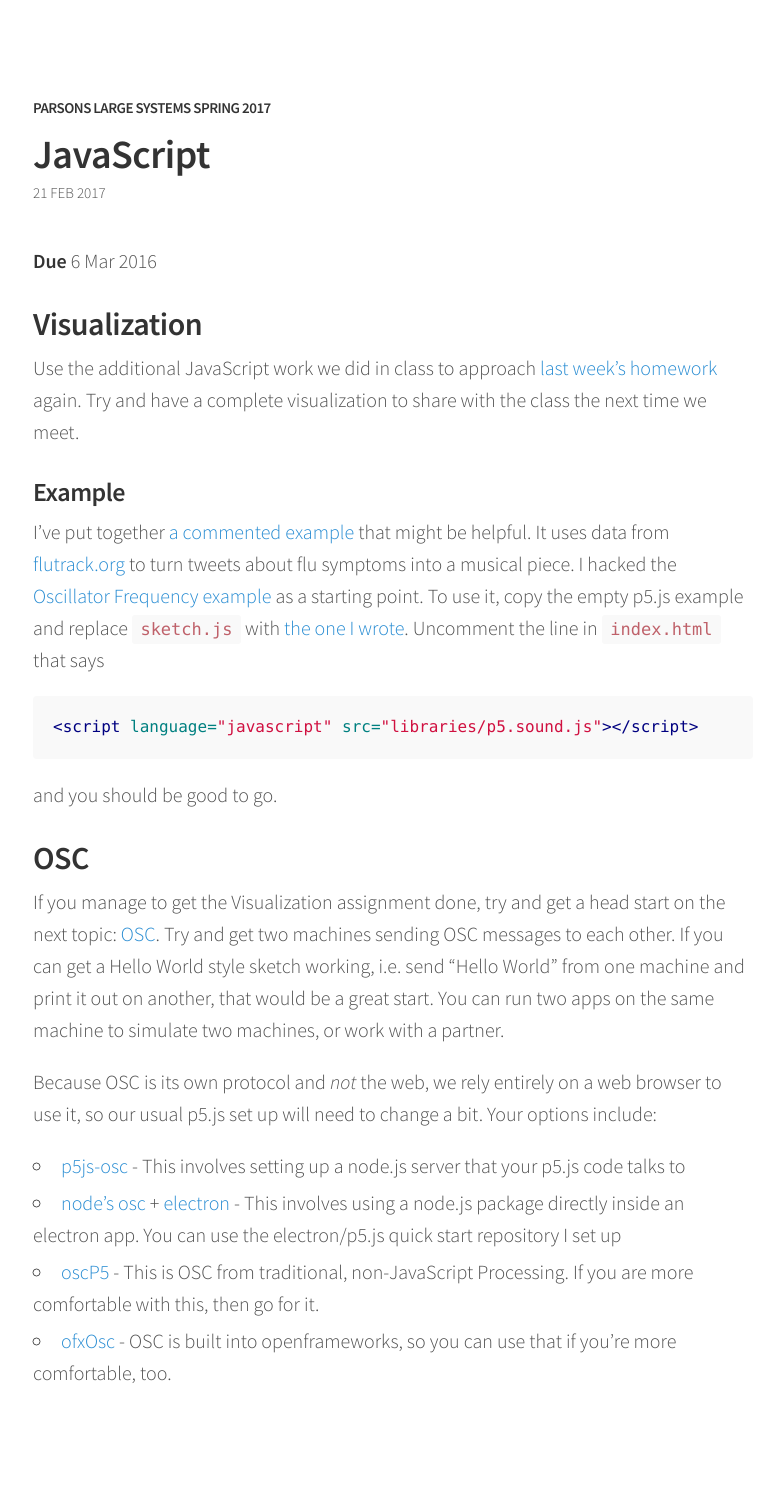
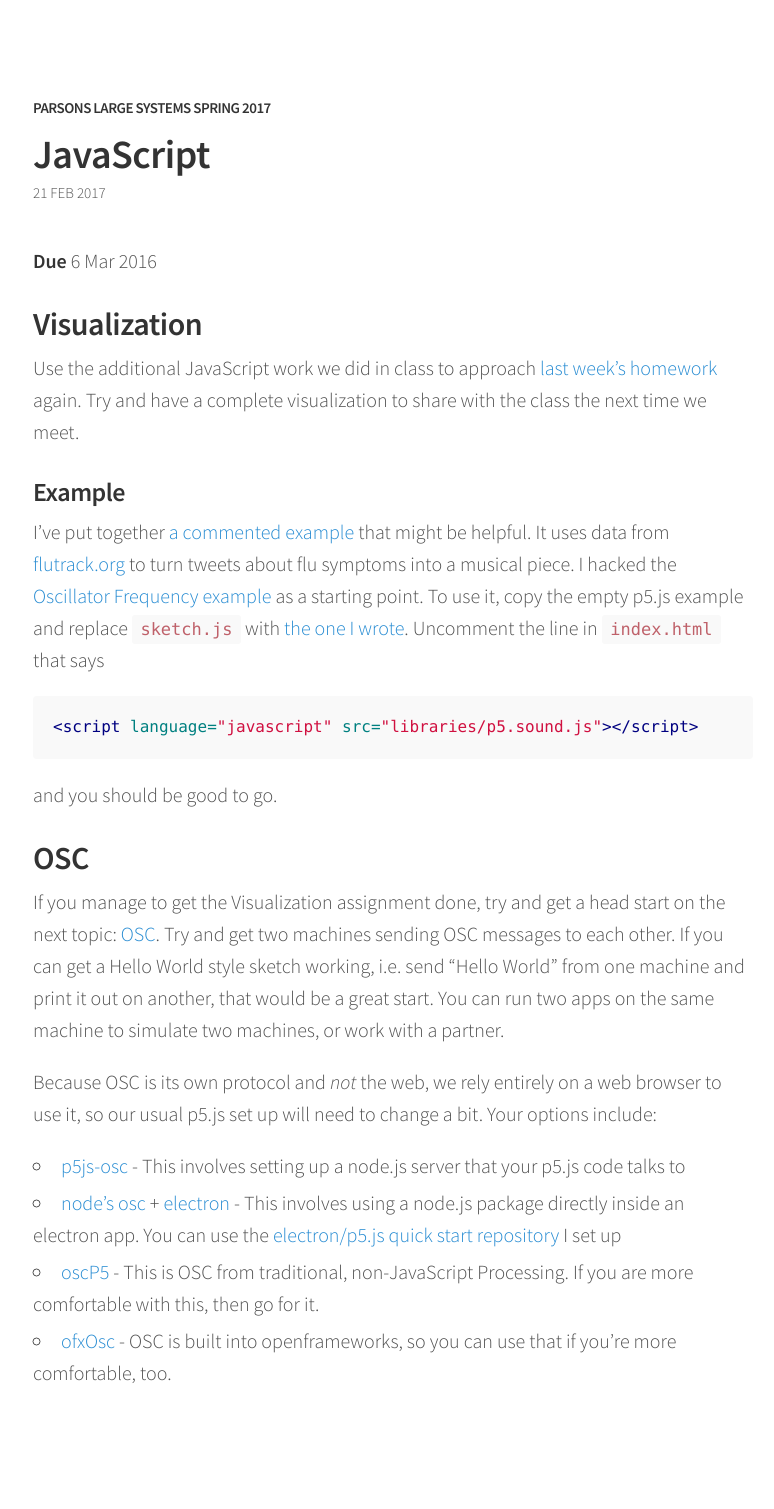
Before and after one commit to nasser/teaching, a Jekyll site: the page built from 2017/large-systems/week-5/homework.md, in a window 1280 px wide. Shown: the whole page, without its empty margins (247-1021 px from the left). Built offline with Jekyll 4.4.1, drawn with Linux system fonts in a browser that asks for light colours; part of the change alters nothing that is shown.

Commit message:
fix link

```diff
--- a/2017/large-systems/week-5/homework.md
+++ b/2017/large-systems/week-5/homework.md
@@ -29,6 +29,6 @@ If you manage to get the Visualization assignment done, try and get a head start
 Because OSC is its own protocol and *not* the web, we rely entirely on a web browser to use it, so our usual p5.js set up will need to change a bit. Your options include:
 
 * [p5js-osc](https://github.com/genekogan/p5js-osc) - This involves setting up a node.js server that your p5.js code talks to
-* [node's osc](https://www.npmjs.com/package/osc) + [electron](https://github.com/nasser/electron-quick-start) - This involves using a node.js package directly inside an electron app. You can use the electron/p5.js quick start repository I set up
+* [node's osc](https://www.npmjs.com/package/osc) + [electron](https://github.com/nasser/electron-quick-start) - This involves using a node.js package directly inside an electron app. You can use the [electron/p5.js quick start repository](https://github.com/nasser/electron-quick-start) I set up
 * [oscP5](http://www.sojamo.de/libraries/oscP5/) - This is OSC from traditional, non-JavaScript Processing. If you are more comfortable with this, then go for it.
 * [ofxOsc](http://openframeworks.cc/documentation/ofxOsc/) - OSC is built into openframeworks, so you can use that if you're more comfortable, too.
```
